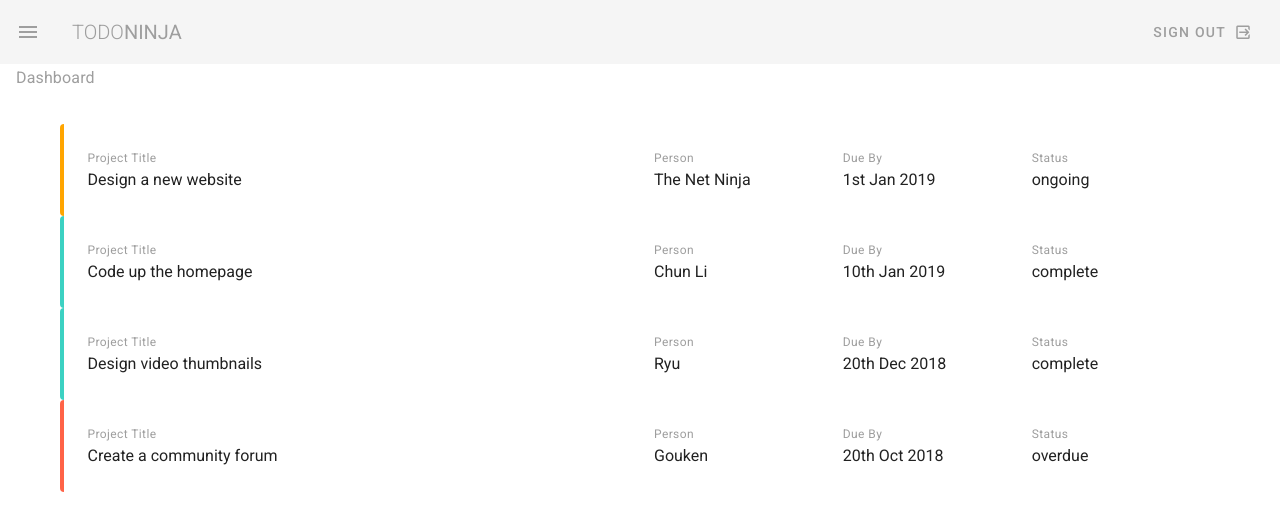
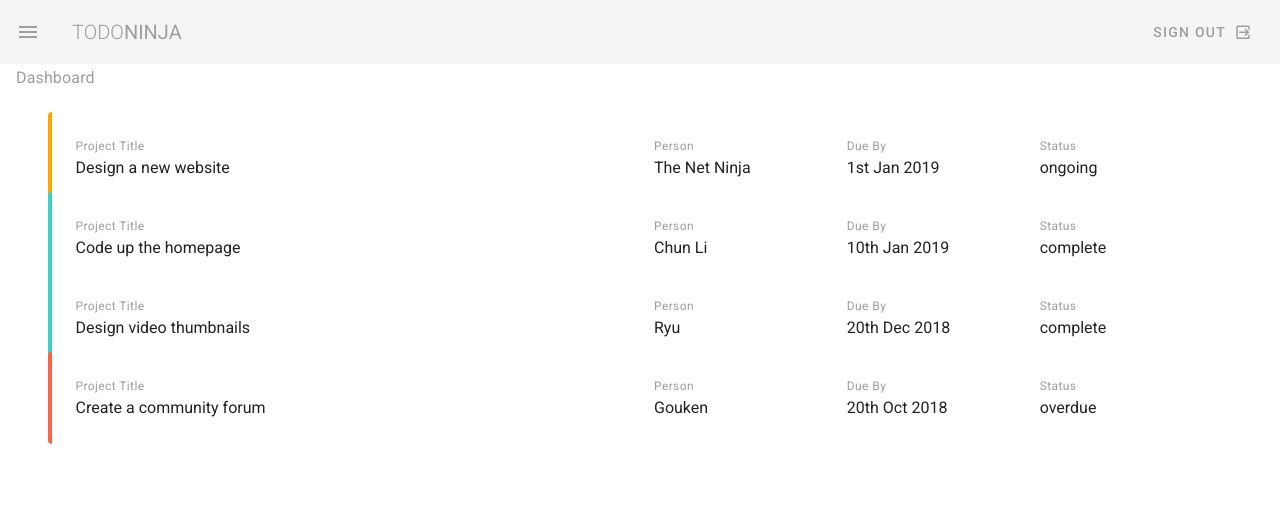
Before and after one commit to crhwebdev-courses/todo-ninja, a Vue app: page / in a window 1280 px wide. Shown: the top 530 px of the page. Built offline with nearby package versions, Linux system fonts and the light colour scheme.

Commit message:
Fix padding between entries on Dashboard

```diff
--- a/src/views/Dashboard.vue
+++ b/src/views/Dashboard.vue
@@ -5,7 +5,7 @@
     <v-container class="my-5">
       <v-card
         flat
-        class="pa-3"
+        class="pb-3"
         v-for="project in projects"
         :projects="projects"
         :key="project.title"
```
